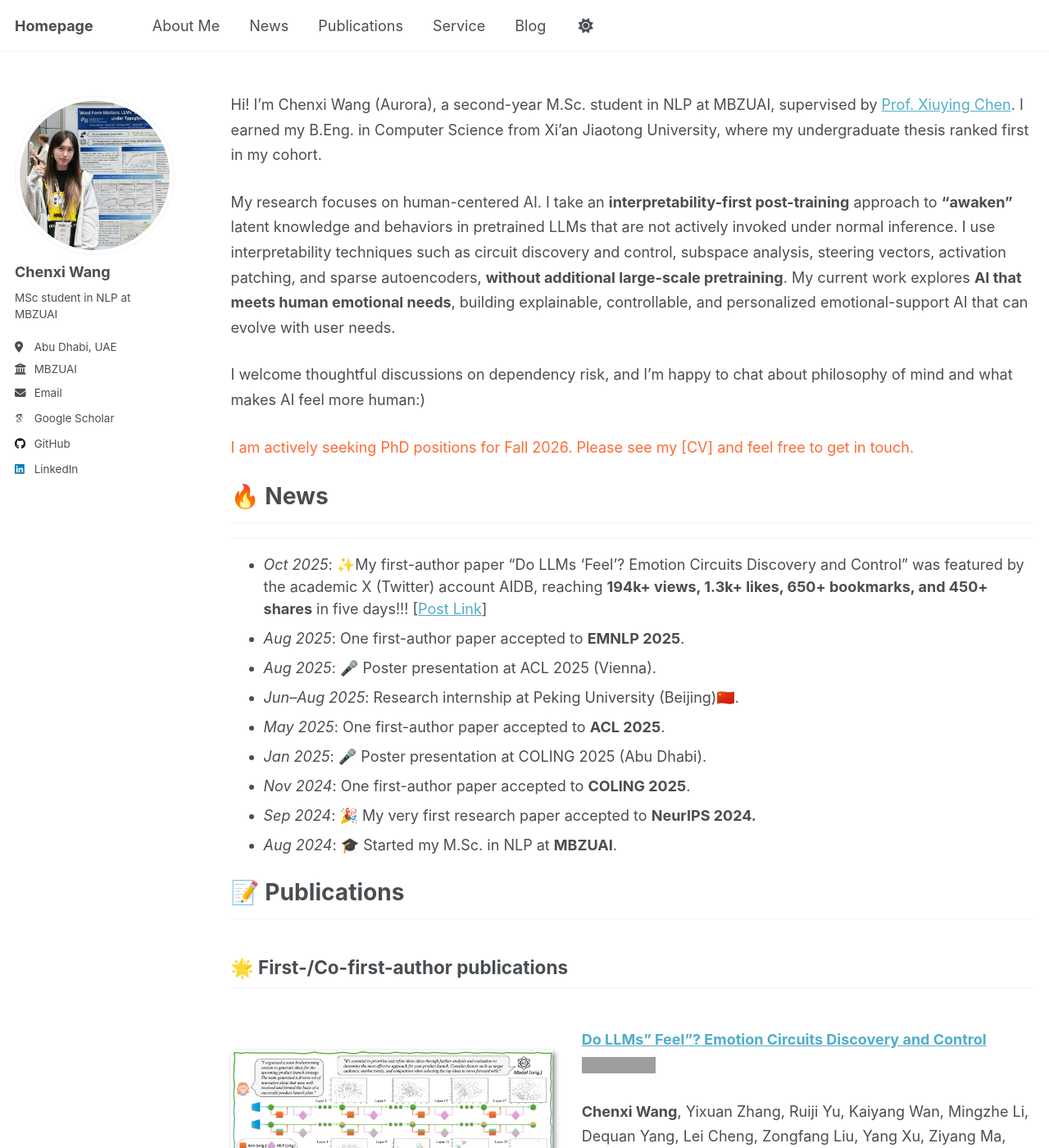
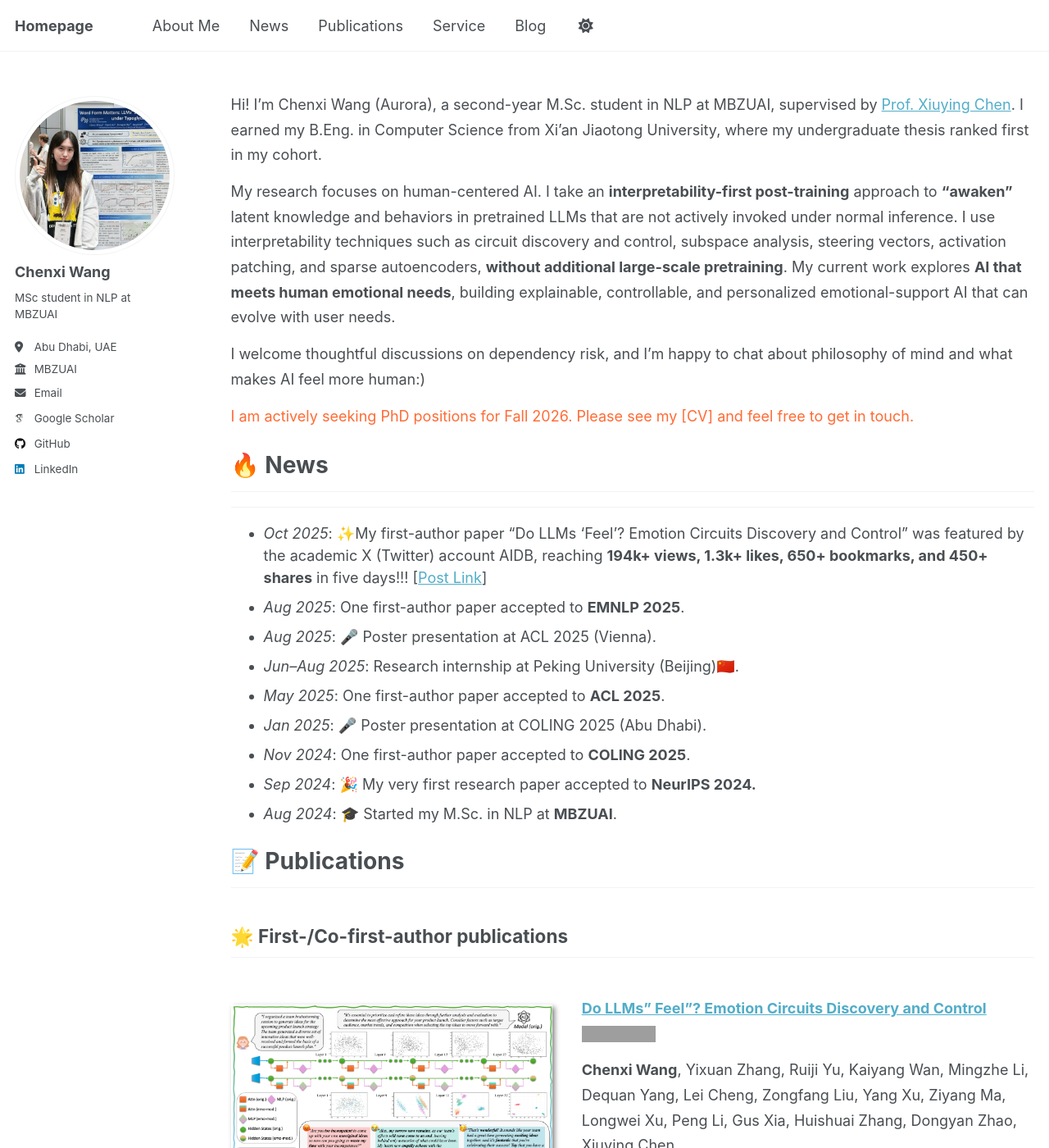
Before and after one commit to Aurora-cx/Aurora-cx.github.io, a Jekyll site: the page built from _pages/about.md, in a window 1280 px wide and 1400 px high. Shown: the whole window at 82% size. Built offline with Jekyll 4.4.1, drawn with Linux system fonts in a browser that asks for light colours; some web fonts are replaced; a script that is not in the unit is left out; grey boxes are pictures that could not be loaded.

Commit message:
Reduce paragraph spacing from 1.5em to 0.8em for tighter layout

```diff
--- a/_sass/layout/_page.scss
+++ b/_sass/layout/_page.scss
@@ -78,7 +78,7 @@
 
   /* paragraph indents */
   p {
-    margin: 0 0 1.5em;
+    margin: 0 0 0.8em;
     line-height: 1.7;
 
     /* sibling indentation*/
```
